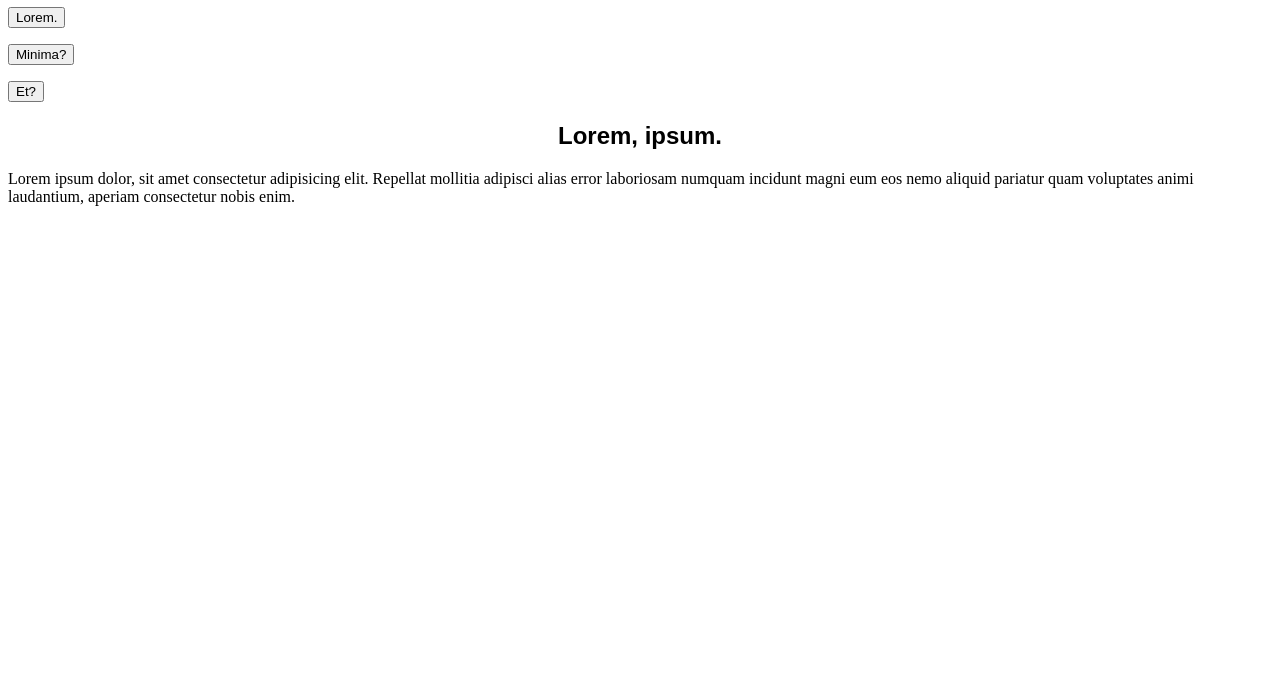
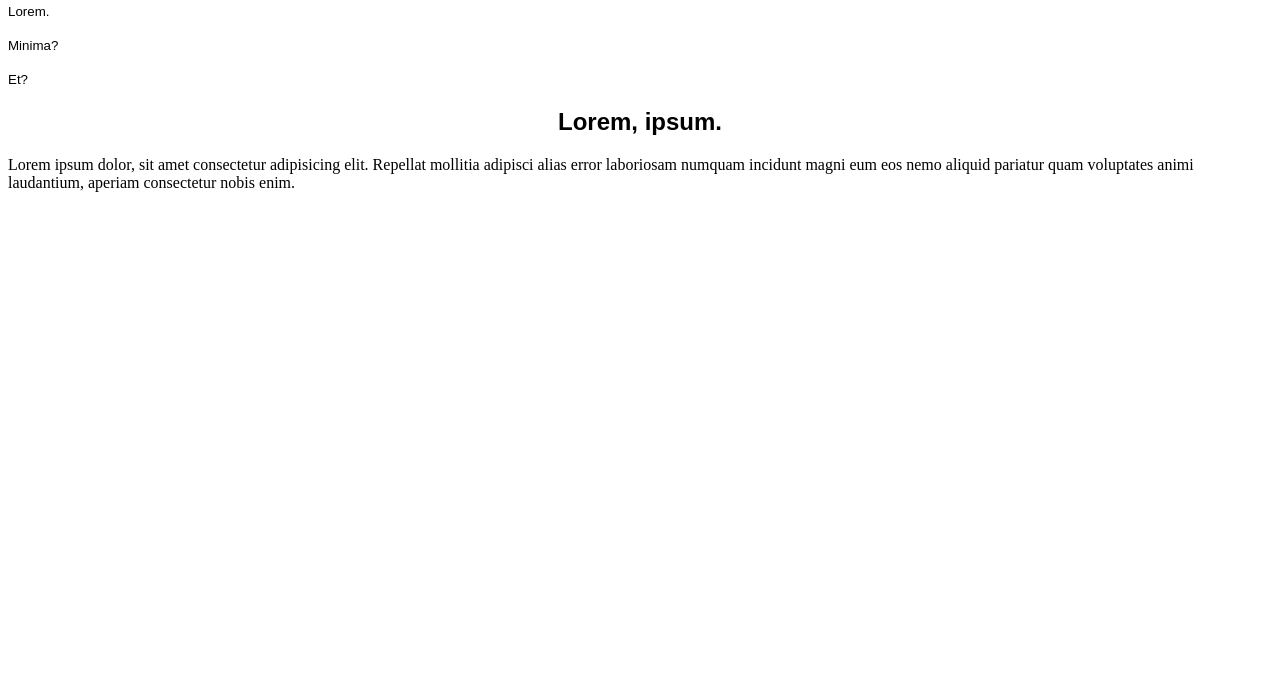
Before and after one commit to MMI-SAE-105/2022-r113-tp2-menu-alpinejs-zavicat, a website built with Parcel: page index.html in a window 1280 px wide. Shown: the part 122-800 px from the top of the page. Built offline with nearby package versions, Linux system fonts and the light colour scheme.

Commit message:
bordures des boutons retirées

```diff
--- a/src/css/styles.css
+++ b/src/css/styles.css
@@ -7,3 +7,9 @@ h2 {
 li {
     font-family: 'Poppins', sans-serif;
 }
+
+button {
+    padding: 0;
+    border: 0;
+    background: none;
+}
```
